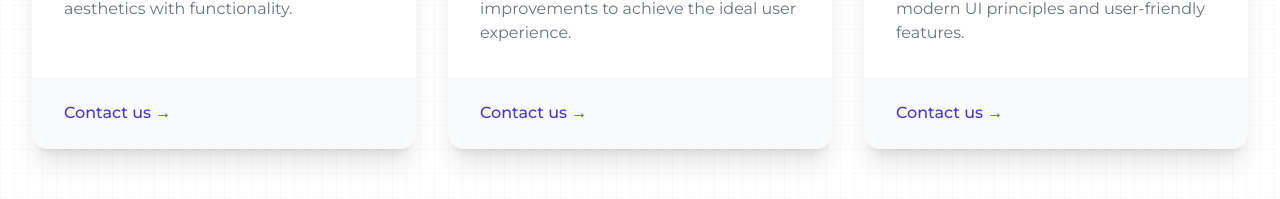
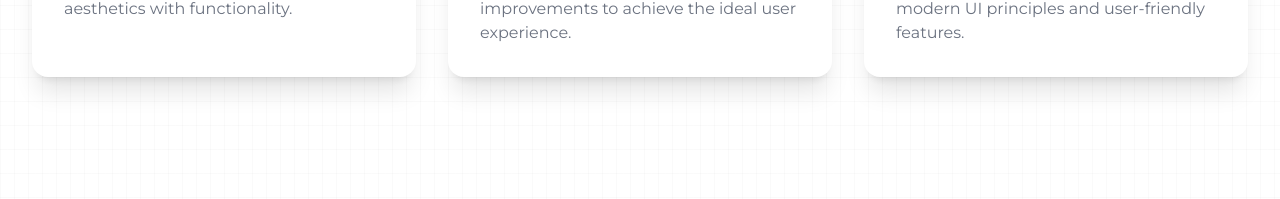
Before and after one commit to sergiovalbuena/s3d8-portafolio, a Next.js app: page /projects/la-taqueria in a window 1280 px wide. Shown: the part 691-890 px from the top of the page. Built offline with nearby package versions, Linux system fonts and the light colour scheme.

Commit message:
Remove contact us link from la-taqueria page

```diff
--- a/src/app/projects/la-taqueria/page.jsx
+++ b/src/app/projects/la-taqueria/page.jsx
@@ -102,14 +102,14 @@ export default function laTaqueria() {
                   {link.description}
                 </p>
               </div>
-              <div className="rounded-bl-2xl rounded-br-2xl bg-gray-50 p-6 md:px-8">
+              {/* <div className="rounded-bl-2xl rounded-br-2xl bg-gray-50 p-6 md:px-8">
                 <a
                   href={link.href}
                   className="text-base font-medium text-indigo-700 hover:text-indigo-600"
                 >
                   Contact us<span aria-hidden="true"> &rarr;</span>
                 </a>
-              </div>
+              </div> */}
             </div>
           ))}
         </div>
```
